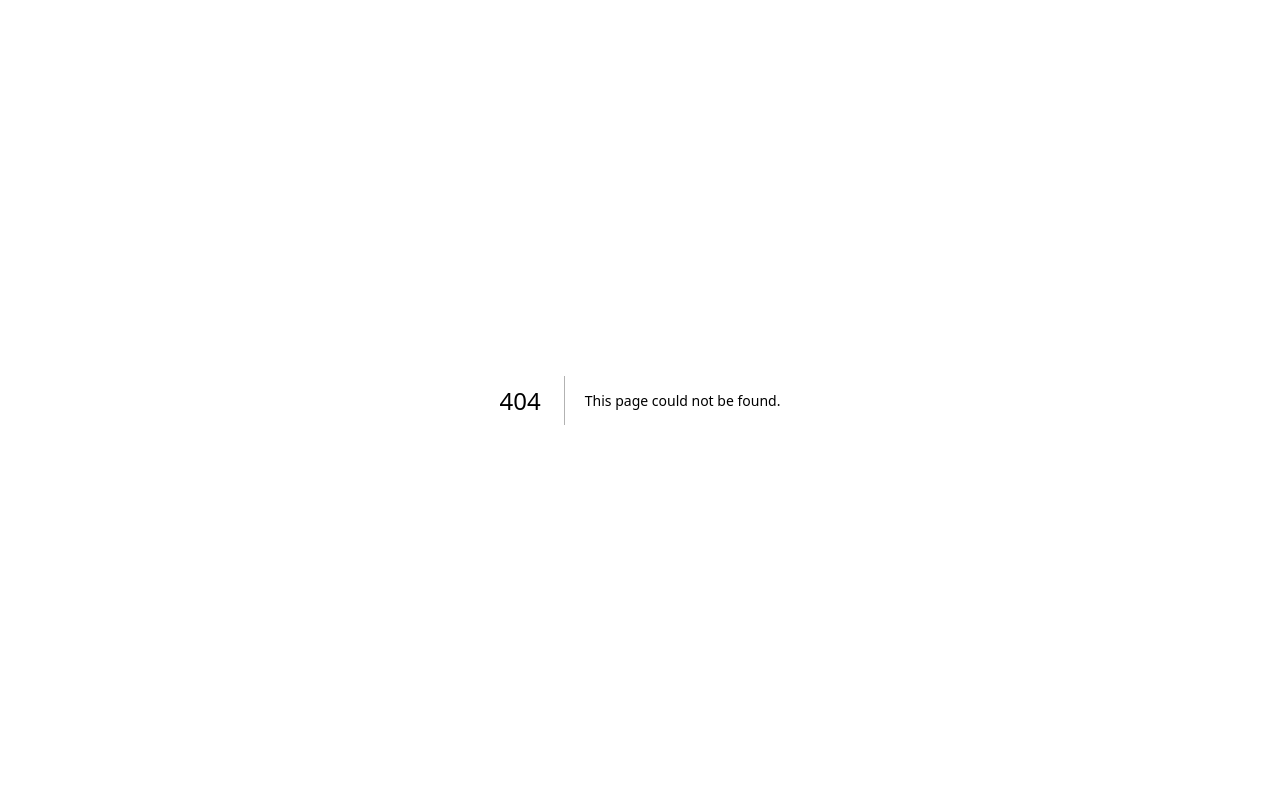
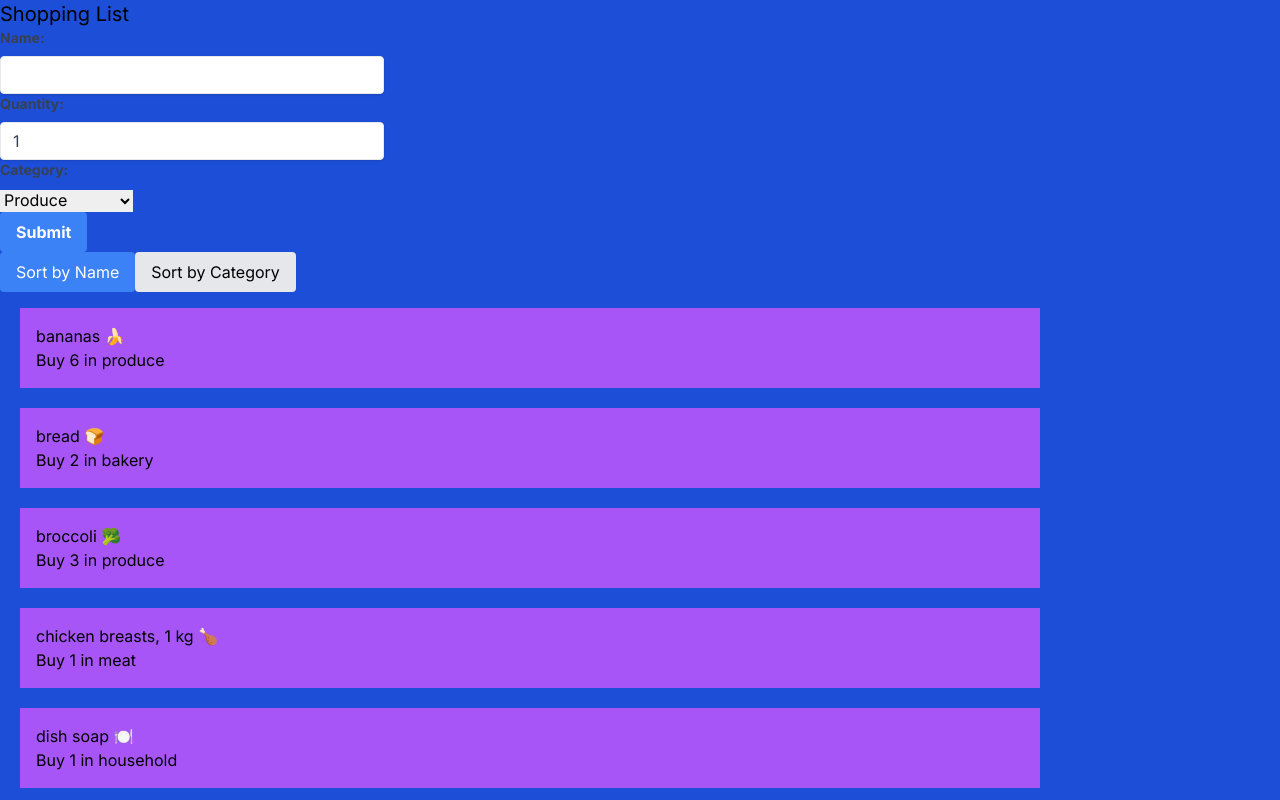
Before and after one commit to somidejb/cprg306-assignments, a Next.js app: page /week6 in a window 1280 px wide. Before the commit this address had no page. Shown: the top 800 px of the page. Built offline with nearby package versions, Linux system fonts and the light colour scheme.

Commit message:
added week 6

```diff
--- a/app/page.js
+++ b/app/page.js
@@ -21,6 +21,9 @@ export default function Home() {
           <li>
             <Link href = '\week5'>Week 5</Link>
           </li>
+          <li>
+            <Link href = '\week6'>Week 6</Link>
+          </li>
         </ul>
       </div>
 
--- /dev/null
+++ b/app/week6/item.js
@@ -0,0 +1,16 @@
+import React from 'react'
+
+const Item = ({name, quantity, category}) => {
+  return (
+    <div>
+        <li>
+            <ul className='bg-purple-500 p-4 ml-5 mr-60 mb-5'>
+                <h2>{name}</h2>
+                <p>Buy {quantity} in {category}</p>
+            </ul>
+        </li>
+    </div>
+  )
+}
+
+export default Item;
--- /dev/null
+++ b/app/week6/itemList.js
@@ -0,0 +1,49 @@
+"use client"
+import React from 'react'
+import {useState} from 'react'
+import Item from './item'
+
+const itemList = ({items}) => {
+    const [sortBy, setSortBy] = useState("name");
+
+    const sortedItems = [...items].sort((a, b) => {
+        if (sortBy === "name") {
+            return a.name.localeCompare(b.name);
+        } else if (sortBy === "category") {
+            return a.category.localeCompare(b.category);
+        }
+    }
+    );
+
+    const handleSortByName = () => {
+        setSortBy("name");
+    };
+
+    const handleSortByCategory = () => {
+        setSortBy("category");
+    };
+
+  return (
+    <div>
+        <div className="mb-4">
+            <button onClick={handleSortByName}
+            className={`py-2 px-4 rounded ${sortBy === "name" ? "bg-blue-500 text-white" : "bg-gray-200"}`}>
+            Sort by Name
+            </button>
+
+            <button onClick={handleSortByCategory}
+            className={`py-2 px-4 rounded ${sortBy === "category" ? "bg-blue-500 text-white" : "bg-gray-200"}`}>
+            Sort by Category
+            </button>
+        </div>
+
+        <ul>
+            {sortedItems.map((item) => (
+                <Item key={item.id} name={item.name} quantity={item.quantity} category={item.category}/>
+            ))}
+        </ul>
+    </div>
+  )
+}
+
+export default itemList
--- /dev/null
+++ b/app/week6/items.json
@@ -0,0 +1,74 @@
+[
+    {
+      "id": "1h2GJKH12gkHG31h1H",
+      "name": "milk, 4 L 🥛",
+      "quantity": 1,
+      "category": "dairy"
+    },
+    {
+      "id": "2KJH3k2j3H1k2J3K1H",
+      "name": "bread 🍞",
+      "quantity": 2,
+      "category": "bakery"
+    },
+    {
+      "id": "3h2KJH3k2j3H1k2J3",
+      "name": "eggs, dozen 🥚",
+      "quantity": 2,
+      "category": "dairy"
+    },
+    {
+      "id": "4k2J3K1H2GJKH12gk",
+      "name": "bananas 🍌",
+      "quantity": 6,
+      "category": "produce"
+    },
+    {
+      "id": "5H1h1H2KJH3k2j3H",
+      "name": "broccoli 🥦",
+      "quantity": 3,
+      "category": "produce"
+    },
+    {
+      "id": "6H1k2J3K1H2GJKH1",
+      "name": "chicken breasts, 1 kg 🍗",
+      "quantity": 1,
+      "category": "meat"
+    },
+    {
+      "id": "7gkHG31h1H2KJH3k",
+      "name": "pasta sauce 🍝",
+      "quantity": 3,
+      "category": "canned goods"
+    },
+    {
+      "id": "8j3H1k2J3K1H2GJK",
+      "name": "spaghetti, 454 g 🍝",
+      "quantity": 2,
+      "category": "dry goods"
+    },
+    {
+      "id": "9H12gkHG31h1H2KJ",
+      "name": "toilet paper, 12 pack 🧻",
+      "quantity": 1,
+      "category": "household"
+    },
+    {
+      "id": "10H3k2j3H1k2J3K1",
+      "name": "paper towels, 6 pack",
+      "quantity": 1,
+      "category": "household"
+    },
+    {
+      "id": "11k2J3K1H2GJKH12",
+      "name": "dish soap 🍽️",
+      "quantity": 1,
+      "category": "household"
+    },
+    {
+      "id": "12GJKH12gkHG31h1",
+      "name": "hand soap 🧼",
+      "quantity": 4,
+      "category": "household"
+    }
+  ]
--- /dev/null
+++ b/app/week6/newItem.js
@@ -0,0 +1,58 @@
+"use client"
+import {useState} from 'react'
+import React from 'react'
+
+const newItem = ({onAddItem}) => {
+  const [name, setName] = useState("");
+  const [quantity, setQuantity] = useState(1);
+  const [category, setCategory] = useState("produce");
+
+  function handleSubmit(e) {
+    e.preventDefault();
+    console.log(name, quantity, category);
+
+    const item = {name, quantity, category};
+
+    console.log(item);
+
+    onAddItem(newItem);
+
+    setName("");
+    setQuantity(1);
+    setCategory("produce");
+
+  }
+  return (
+    <div>
+      <form onSubmit = {handleSubmit} className='w-full max-w-sm'>
+        <div>
+          <label class="block text-gray-700 text-sm font-bold mb-2">Name:</label>
+          <input class="shadow appearance-none border rounded w-full py-2 px-3 text-gray-700 leading-tight focus:outline-none focus:shadow-outline" type= "text" value={name} onChange={e => setName(e.target.value)} required/>
+        </div>
+        <div>
+          <label class="block text-gray-700 text-sm font-bold mb-2">Quantity:</label>
+          <input class="shadow appearance-none border rounded w-full py-2 px-3 text-gray-700 leading-tight focus:outline-none focus:shadow-outline" type= "number" min="1" max="99" value={quantity} onChange={e => setQuantity(parseInt(e.target.value))} required />
+        </div>
+        <div>
+          <label class="block text-gray-700 text-sm font-bold mb-2">Category:</label>
+          <select value={category} onChange={e => setCategory(e.target.value)}>
+            <option value="produce">Produce</option>
+            <option value="dairy">Dairy</option>
+            <option value="bakery">Bakery</option>
+            <option value="meat">Meat</option>
+            <option value="frozen foods">Frozen Foods</option>
+            <option value="canned goods">Canned Goods</option>
+            <option value="dry goods">Dry Goods</option>
+            <option value="beverages">Beverages</option>
+            <option value="snacks">Snacks</option>
+            <option value="household">Household</option>
+            <option value="other">Other</option>
+          </select>
+        </div>
+        <button class="bg-blue-500 hover:bg-blue-700 text-white font-bold py-2 px-4 rounded focus:outline-none focus:shadow-outline" type="submit">Submit</button>
+      </form>
+    </div>
+  )
+}
+
+export default newItem
--- /dev/null
+++ b/app/week6/page.js
@@ -0,0 +1,25 @@
+"use client"
+import React from 'react'
+import {useState} from 'react'
+import ItemList from './itemList'
+import NewItem from './newItem'
+import itemsData from './items.json'
+
+const page = () => {
+  const [items, setItems] = useState(itemsData);
+
+  const handleAddItem = (newItem) => {
+    setItems([...items, newItem]);
+  };
+  return (
+    <div>
+        <main className='bg-blue-700'>
+            <h1 className='text-xl'>Shopping List</h1>
+            <NewItem onAddItem={handleAddItem}/>
+            <ItemList items={items}/>
+        </main>
+    </div>
+  )
+}
+
+export default page
```
